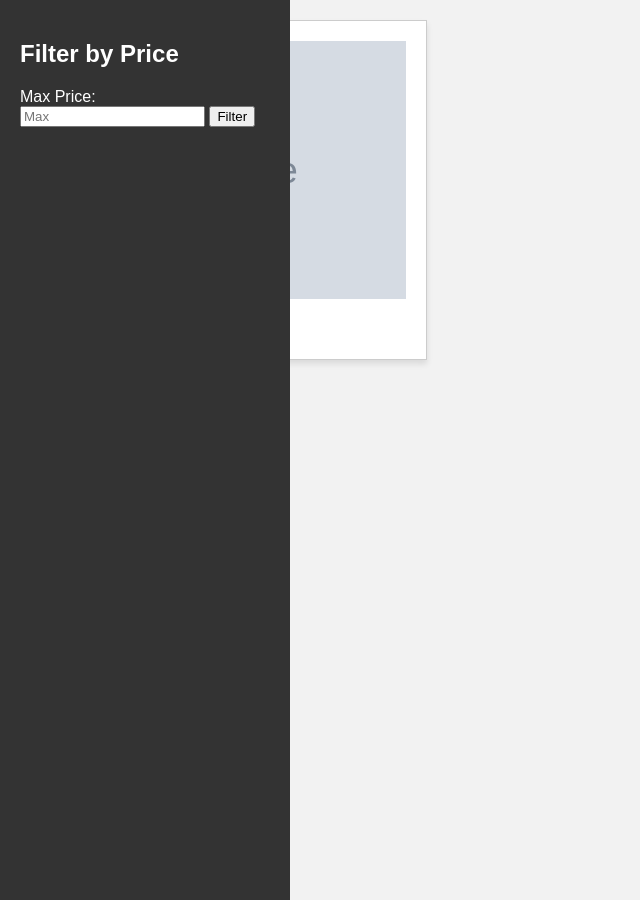
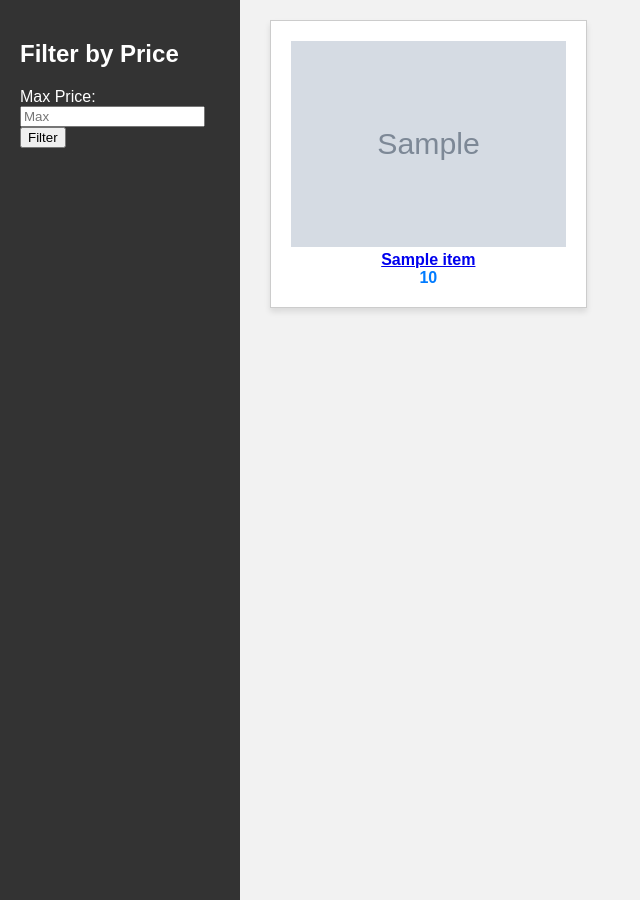
Before and after one commit to mominul/BestDeal, a Django app: template home/templates/result.html in a window 1280 px wide. Shown: the whole page, without its empty margins (0-640 px from the left). Run offline with Django 4.2, Linux system fonts and the light colour scheme; the template is opened without the code that fills it: most values are stand-ins (such as "Sample title", 1, 10 or a date in 2020); grey boxes marked "Sample" are stand-in pictures.

```diff
--- a/home/templates/result.html
+++ b/home/templates/result.html
@@ -12,7 +12,7 @@
             background-color: #f2f2f2;
         }
         .sidebar {
-            width: 250px;
+            width: 200px;
             background-color: #333;
             color: #fff;
             padding: 20px;
@@ -25,7 +25,7 @@
 
         .container {
             max-width: 1200px;
-            margin: 0 auto;
+            margin-left: 250px;
             padding: 20px;
             display: grid;
             grid-template-columns: repeat(3, 1fr);
```
